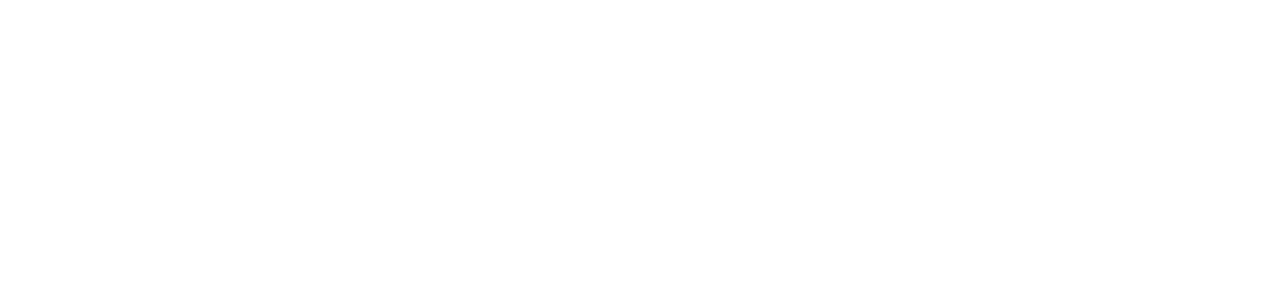
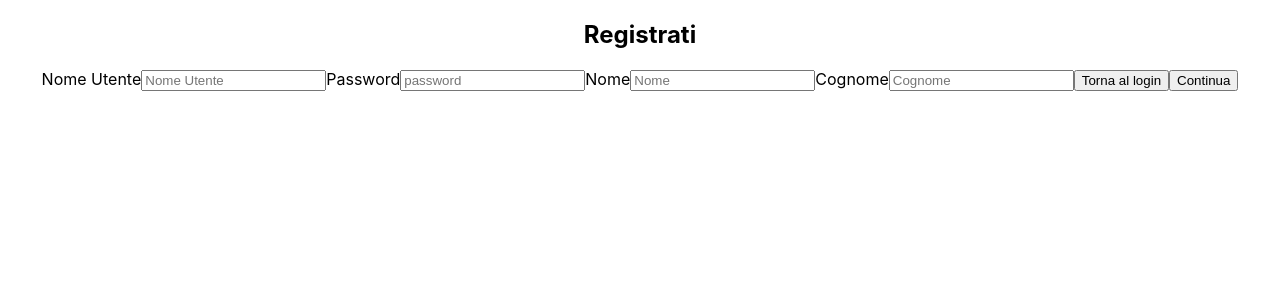
Before and after one commit to Voldrak/StarWars_Planets, a React (Create React App) app: page /register in a window 1280 px wide. Shown: the top 300 px of the page. Built offline with nearby package versions, Linux system fonts and the light colour scheme.

Commit message:
feat: add simple register page

```diff
--- /dev/null
+++ b/src/Libs/http.jsx
@@ -0,0 +1,15 @@
+const BASE_URL = "http://lab.gruppometa.it/test-js";
+
+const http = (resource) =>
+  fetch(BASE_URL + resource).then((response) => response.json());
+
+const httpPOST = (resource, data) =>
+  fetch(BASE_URL + resource, {
+    method: "POST",
+    headers: {
+      "Content-type": "application/json",
+    },
+    body: JSON.stringify(data),
+  }).then((response) => response.json());
+
+  export { http, httpPOST };
--- a/src/Pages/Login/index.jsx
+++ b/src/Pages/Login/index.jsx
@@ -1,5 +1,4 @@
 import { useState } from "react";
-import { Link } from "react-router-dom";
 import styles from "./Login.module.scss";
 import { useNavigate } from "react-router-dom";
 
@@ -9,6 +8,10 @@
     const [password, setPassword] = useState("");
 
     let navigate = useNavigate();
+
+    const registration = () => {
+        navigate('/register');
+    }
 
     const loginFunction = (event) => {
         event.preventDefault();
@@ -47,8 +50,8 @@
                     required
                 />
                 <div>
-                    <button className={styles.register}>
-                    <Link to="/register"> Registrati</Link>
+                    <button className={styles.register} onClick={registration}>
+                        Registrati
                     </button>
                         o
                     <button
--- a/src/Pages/Register/index.jsx
+++ b/src/Pages/Register/index.jsx
@@ -1,11 +1,88 @@
-
+import { useState, useEffect } from "react";
+import { useNavigate} from "react-router-dom";
+import { httpPOST } from "../../Libs/http";
+import styles from "./Register.module.scss";
 
 
 const Register = () => {
+
+    const [nomeUtente, setNomeUtente] = useState("");
+    const [password, setPassword] = useState("");
+    const [nome, setNome] = useState("");
+    const [cognome, setCognome] = useState("");
+    const [checkName, setCheckName] = useState();
+    // const [error, setError] = useState("");
+
+    let navigate = useNavigate();
+
+    const returnLogin = () => {
+        navigate('/')
+    }
+
+    const register = (event) => {
+        event.preventDefault();
+    }
+
+    const checkUsername = (event) => {
+        setNomeUtente(event.target.value);
+        // httpPOST("/check-username", checkName);
+      };
+
+      console.log(nomeUtente);
+
+    useEffect(() => {
+        }, []);
+
     return(
-        <>
+        <div className={styles.register_Page}>
+            <form>
+                <h2>Registrati</h2>
+                <label htmlFor="Nome_Utente">Nome Utente</label>
+                <input
+                    value={nomeUtente}
+                    onChange={checkUsername}
+                    type="text"
+                    name="Nome_Utente"
+                    placeholder="Nome Utente"
+                    required
+                />
 
-        </>
+                <label htmlFor="password">Password</label>
+                <input
+                    value={password}
+                    onChange={(event) => setPassword(event.target.value)}
+                    type="password"
+                    name="password"
+                    placeholder="password"
+                    required
+                />
+
+                <label htmlFor="Nome">Nome</label>
+                <input
+                    value={nome}
+                    onChange={(event) => setNome(event.target.value)}
+                    type="text"
+                    name="Nome"
+                    placeholder="Nome"
+                    required
+                />
+
+                <label htmlFor="Cognome">Cognome</label>
+                <input
+                    value={cognome}
+                    onChange={(event) => setCognome(event.target.value)}
+                    type="text"
+                    name="Cognome"
+                    placeholder="Cognome"
+                    required
+                />
+
+                <button onClick={returnLogin}>Torna al login</button>
+                <button onClick={register}>Continua</button>
+
+            </form>
+
+        </div>
         )
 }
 
```
Also changed, not shown: src/Pages/Planets/Home.module.scss (added), src/Pages/Planets/Planets.module.scss (deleted).
